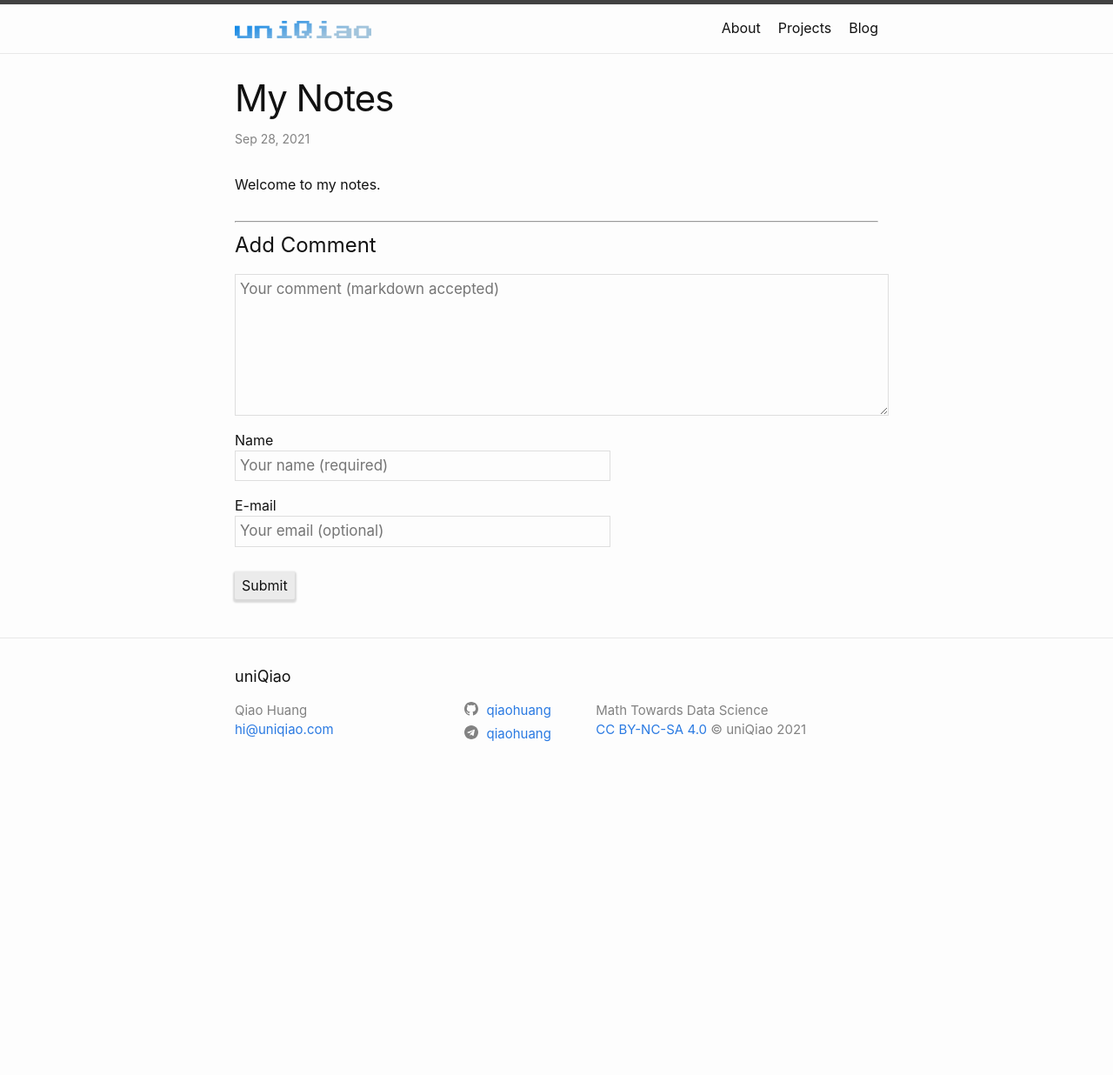
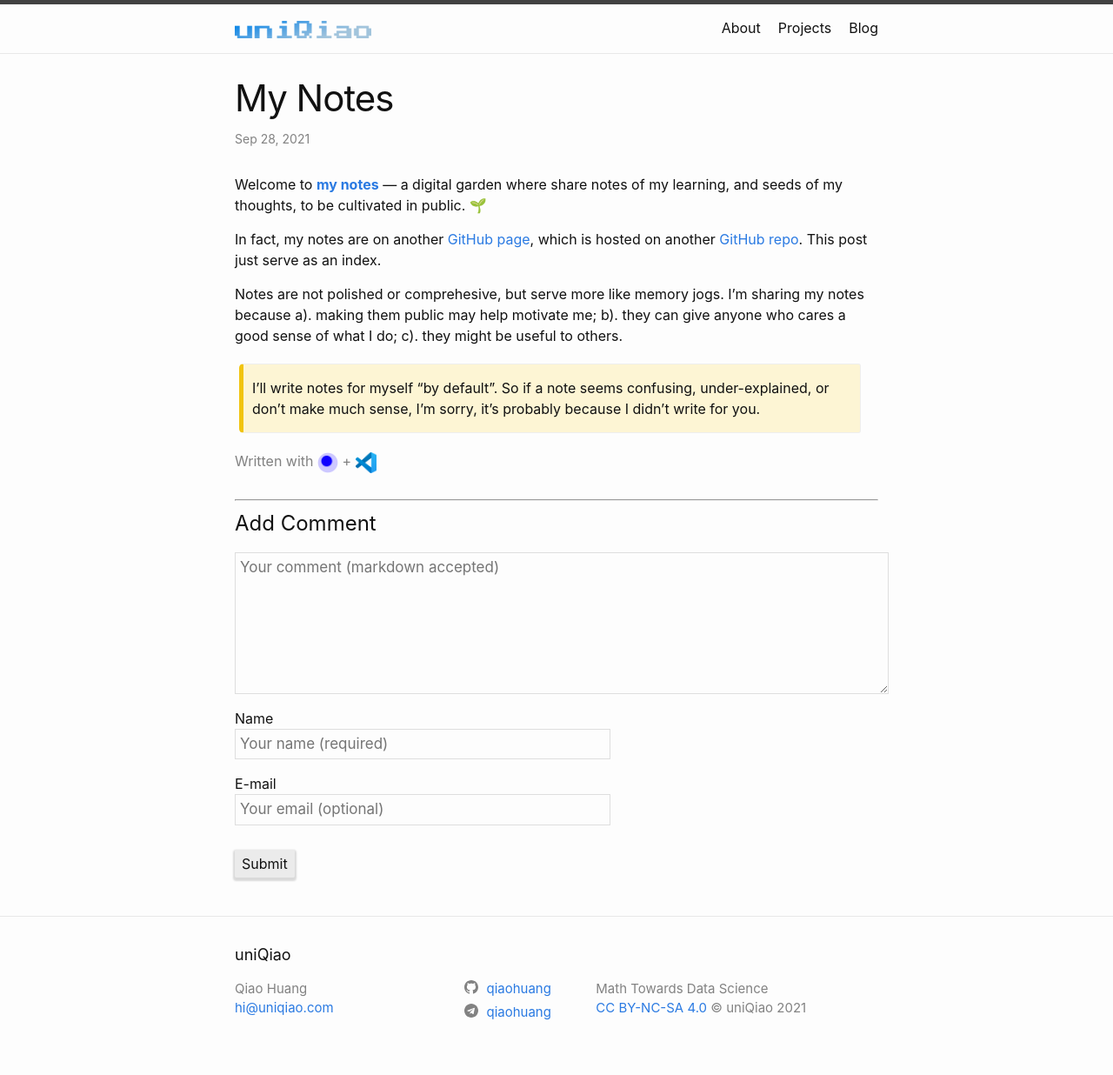
Before and after one commit to qiaohuang/qiaohuang.github.io, a Jekyll site: the page built from projects/_posts/2021-09-28-my-notes.markdown, in a window 1280 px wide. Shown: the whole page at 87% size. Built offline with Jekyll 4.4.1, drawn with Linux system fonts in a browser that asks for light colours; nearby versions of some CDN libraries; before the commit the page ends 916 px from its top, so only the background shows below that.

Commit message:
Update notes

```diff
--- a/projects/_posts/2021-09-28-my-notes.markdown
+++ b/projects/_posts/2021-09-28-my-notes.markdown
@@ -6,4 +6,19 @@
 comments: true
 ---
 
-Welcome to my notes.
+Welcome to __[my notes](/notes)__ — a digital garden where share notes of my learning, and seeds of my thoughts, to be cultivated in public. 🌱
+
+In fact, my notes are on another [GitHub page](https://www.uniqiao.com/notes/), which is hosted on another [GitHub repo](https://github.com/qiaohuang/notes). This post just serve as an index.
+
+Notes are not polished or comprehesive, but serve more like memory jogs. I'm sharing my notes because a). making them public may help motivate me; b). they can give anyone who cares a good sense of what I do; c). they might be useful to others.
+
+{: .box-warning}
+I'll write notes for myself "by default". So if a note seems confusing, under-explained, or don't make much sense,  I'm sorry, it's probably because I didn't write for you.
+
+<span style="color: gray">
+Written with <a href="https://foambubble.github.io/foam/">
+<img src="/projects/assets/images/foam-icon.png" alt="foam icon" title="Foam" height="24">
+</a> + <a href="https://code.visualstudio.com/">
+<img src="/projects/assets/images/vscode-icon.png" alt="vscode icon" title="VS Code" height="24">
+</a>
+</span>
```
Also changed, not shown: projects/assets/images/foam-icon.png (added), projects/assets/images/vscode-icon.png (added).
